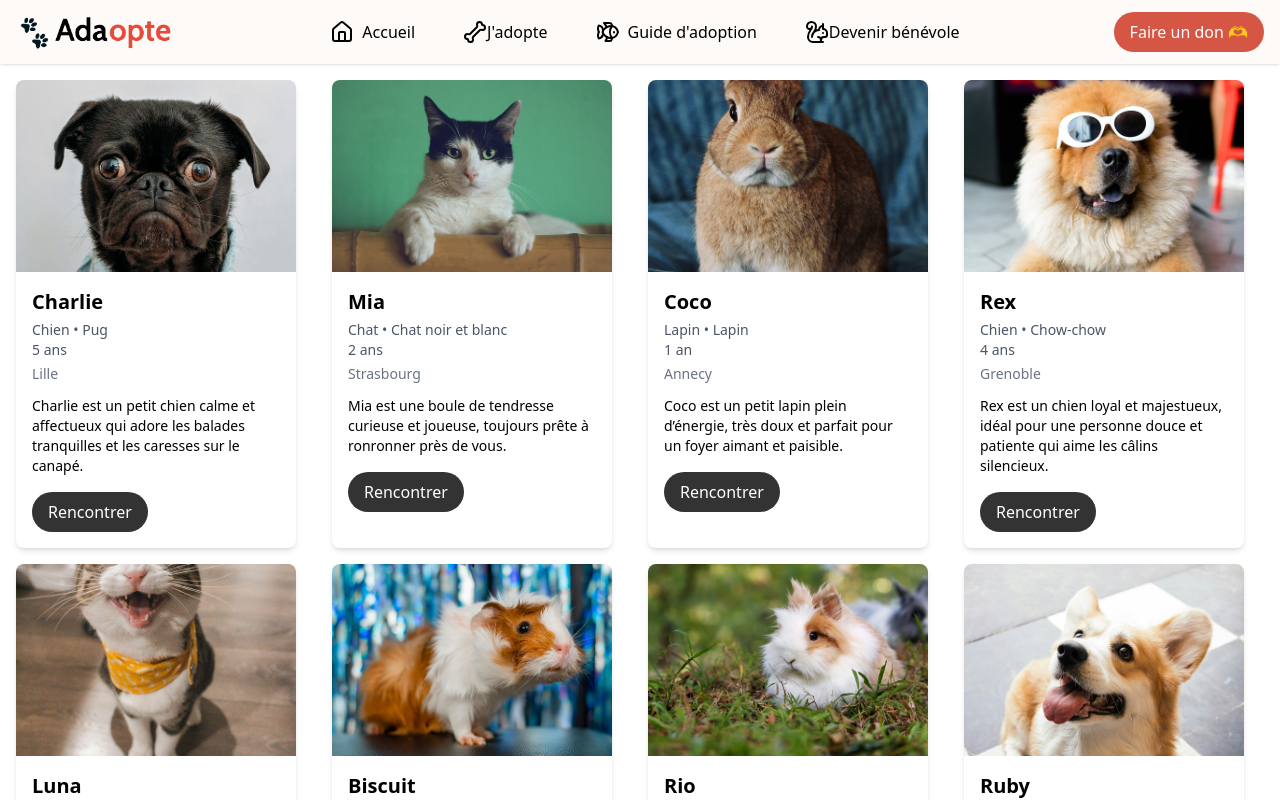
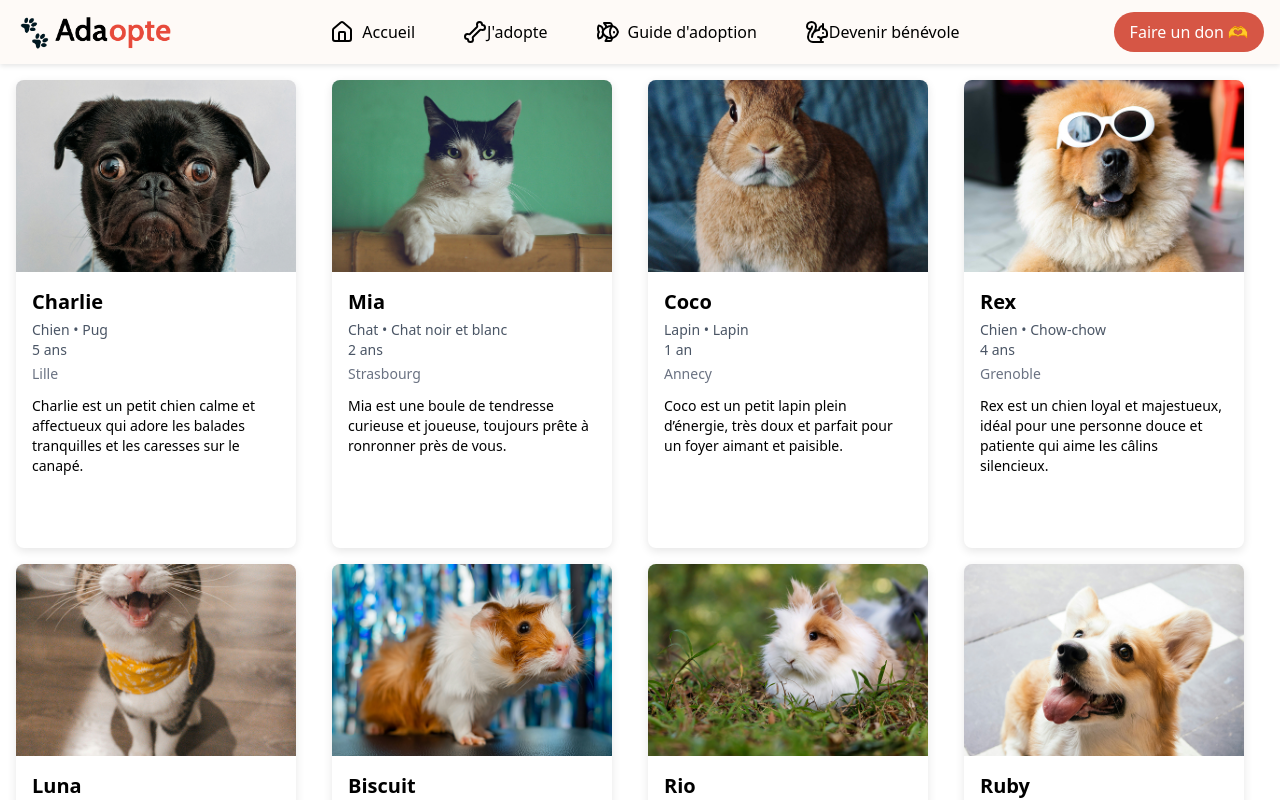
Before and after one commit to LucieSng/petadopte, a React (Vite) app: page /adopte in a window 1280 px wide. Shown: the top 800 px of the page. Built offline with nearby package versions, Linux system fonts and the light colour scheme.

Commit message:
feat : theme tailwindcss

```diff
--- a/src/App.css
+++ b/src/App.css
@@ -1 +1,28 @@
 @import "tailwindcss";
+@import url('https://fonts.googleapis.com/css2?family=Amatic+SC:wght@400;700&display=swap');
+
+@theme {
+    --primary-color: #fffaf7;
+    --secondary-color: #ff6d38;
+    --accent-color: #7a78ff;
+    --heading-color: #333;
+    --light-color: #f9f9f9;
+    --dark-color: #333;
+
+    --btn-primary-bg: #333;
+    --btn-secondary-bg: #e74c3c;
+    --btn-accent-bg: #00a652;
+    --btn-primary-hover-bg: #8584ff;
+    --btn-secondary-hover-bg: #333;
+
+    --font-family-heading: 'Amatic SC', sans-serif;
+    --border-radius: 8px;
+
+    --shadow-sm: 0 2px 5px rgba(0, 0, 0, 0.1);
+    --shadow-md: 0 3px 10px rgba(0, 0, 0, 0.1);
+    --shadow-lg: 0 5px 15px rgba(0, 0, 0, 0.1);
+    --shadow-xl: 0 5px 15px rgba(0, 0, 0, 0.2);
+
+    --section-margin: 2rem 0;
+    --container-width: 90%;
+}
--- a/src/components/CardsPet.tsx
+++ b/src/components/CardsPet.tsx
@@ -40,7 +40,7 @@ export default function CardsPet({ pet }: CardsPetProps) {
 
         <button
           onClick={printName}
-          className="bg-[#333] hover:bg-[#333] hover:text-white text-white font-medium py-2 px-4 rounded-full cursor-pointer "
+          className="bg(--dark-color) hover:bg-[#333] hover:text-white text-white font-medium py-2 px-4 rounded-full cursor-pointer "
         >
           Rencontrer
         </button>
```
